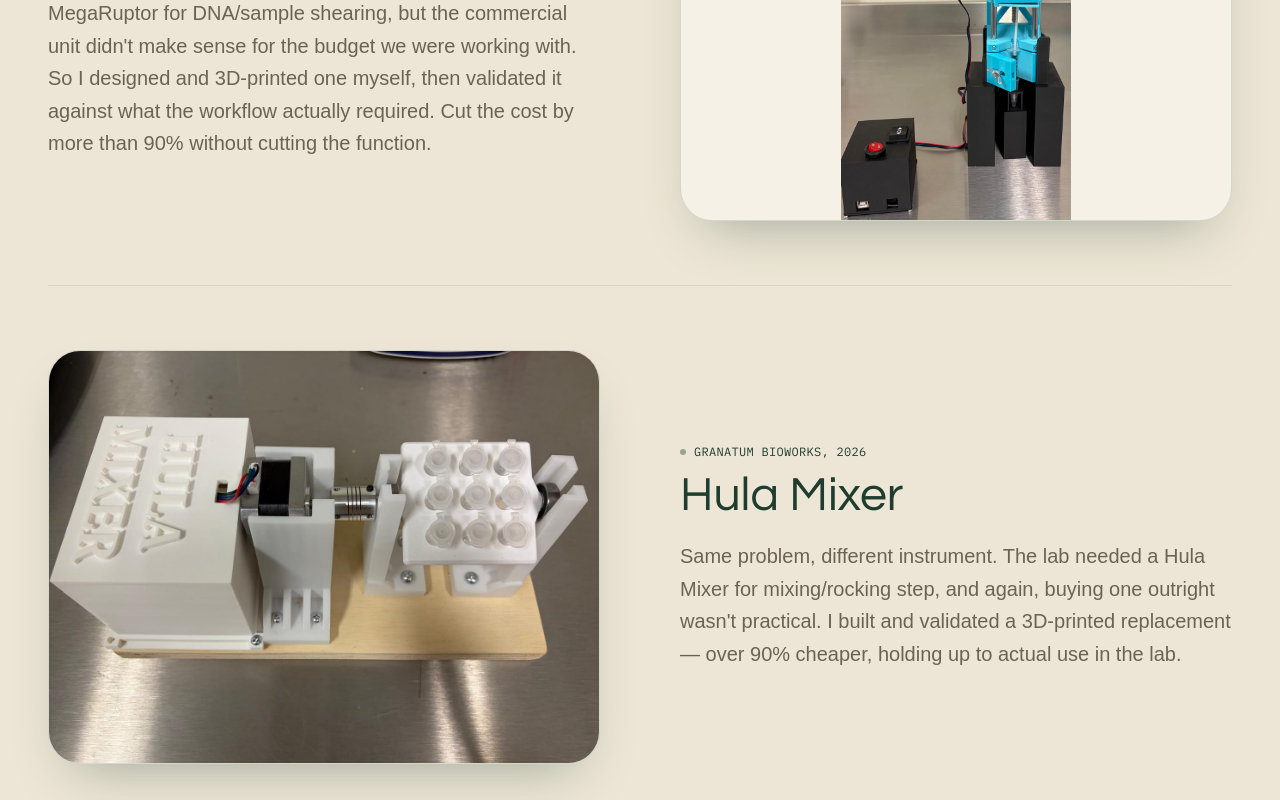
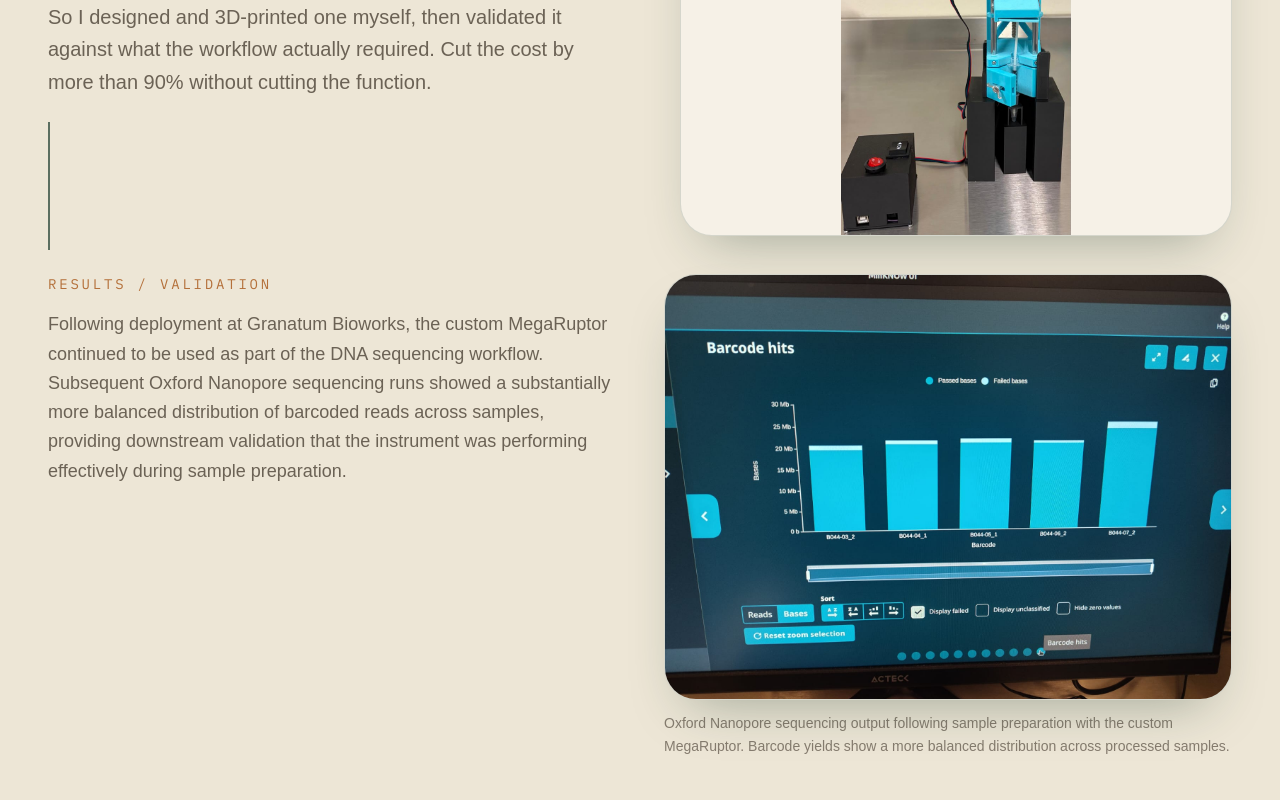
Before and after one commit to reginaruiz2004/engineering-portfolio, a Next.js app: page /projects in a window 1280 px wide. Shown: the part 1240-2040 px from the top of the page. Built offline with nearby package versions, Linux system fonts and the light colour scheme; a web font is replaced by a local one.

Commit message:
validation for megaruptor

```diff
--- a/components/Projects.tsx
+++ b/components/Projects.tsx
@@ -35,8 +35,9 @@ export default function Projects() {
           <motion.article
             key={project.slug}
             {...fadeUp(0.1 + index * 0.05)}
-            className="grid lg:grid-cols-2 gap-10 lg:gap-20 items-center py-16 first:pt-0 last:pb-0"
+            className="py-16 first:pt-0 last:pb-0"
           >
+            <div className="grid lg:grid-cols-2 gap-10 lg:gap-20 items-center">
             <div
               className={`relative w-full aspect-[4/3] rounded-[2rem] overflow-hidden border border-[#1F3D2E]/15 bg-[#F6F1E7] shadow-[0_25px_55px_-25px_rgba(31,61,46,0.4)] ${
                 project.imagePosition === "right" ? "lg:order-2" : ""
@@ -71,7 +72,44 @@ export default function Projects() {
               <p className="mt-5 text-lg sm:text-xl text-[#6B6255] leading-relaxed max-w-xl">
                 {project.description}
               </p>
+
+              {project.results && (
+                <>
+                  <span aria-hidden="true" className="lg:hidden block mt-6 w-0.5 h-10 bg-[#1F3D2E]/70" />
+                  <span aria-hidden="true" className="hidden lg:block mt-6 w-0.5 h-32 bg-[#1F3D2E]/70" />
+                </>
+              )}
             </div>
+            </div>
+
+            {project.results && (
+              <div className="mt-6">
+                <div className="grid lg:grid-cols-2 gap-8 lg:gap-12 items-start">
+                  <div>
+                    <span className="block font-[family-name:var(--font-mono)] text-sm tracking-[0.2em] uppercase text-[#B4703A]">
+                      Results / Validation
+                    </span>
+                    <p className="mt-4 text-base sm:text-lg text-[#6B6255] leading-relaxed">
+                      {project.results.description}
+                    </p>
+                  </div>
+                  <div>
+                    <div className="relative w-full aspect-[4/3] rounded-[2rem] overflow-hidden border border-[#1F3D2E]/15 bg-[#F6F1E7] shadow-[0_25px_55px_-25px_rgba(31,61,46,0.4)]">
+                      <Image
+                        src={project.results.image}
+                        alt={project.results.imageAlt}
+                        fill
+                        sizes="(min-width: 1024px) 45vw, 100vw"
+                        className="object-cover"
+                      />
+                    </div>
+                    <p className="mt-3 text-sm text-[#6B6255]/80 leading-relaxed">
+                      {project.results.caption}
+                    </p>
+                  </div>
+                </div>
+              </div>
+            )}
           </motion.article>
         ))}
       </div>
--- a/data/projects.ts
+++ b/data/projects.ts
@@ -1,4 +1,11 @@
 export type ProjectStatus = "in-progress" | "completed";
+
+export type ProjectResults = {
+  description: string;
+  image: string;
+  imageAlt: string;
+  caption: string;
+};
 
 export type Project = {
   slug: string;
@@ -10,6 +17,7 @@ export type Project = {
   imageAlt: string;
   imagePosition: "left" | "right";
   imageFit?: "cover" | "contain";
+  results?: ProjectResults;
 };
 
 // Ordered most recent first. This array order is the display order —
@@ -37,6 +45,15 @@ export const projects: Project[] = [
     imageAlt: "Custom 3D-printed MegaRuptor instrument",
     imagePosition: "right",
     imageFit: "contain",
+    results: {
+      description:
+        "Following deployment at Granatum Bioworks, the custom MegaRuptor continued to be used as part of the DNA sequencing workflow. Subsequent Oxford Nanopore sequencing runs showed a substantially more balanced distribution of barcoded reads across samples, providing downstream validation that the instrument was performing effectively during sample preparation.",
+      image: "/MegaRuptorResults.jpg",
+      imageAlt:
+        "Oxford Nanopore MinKNOW sequencing results showing balanced barcode yields after sample preparation using the custom MegaRuptor.",
+      caption:
+        "Oxford Nanopore sequencing output following sample preparation with the custom MegaRuptor. Barcode yields show a more balanced distribution across processed samples.",
+    },
   },
   {
     slug: "hula-mixer",
```
Also changed, not shown: images/MegaRuptorResults.jpg (added), public/MegaRuptorResults.jpg (added).
